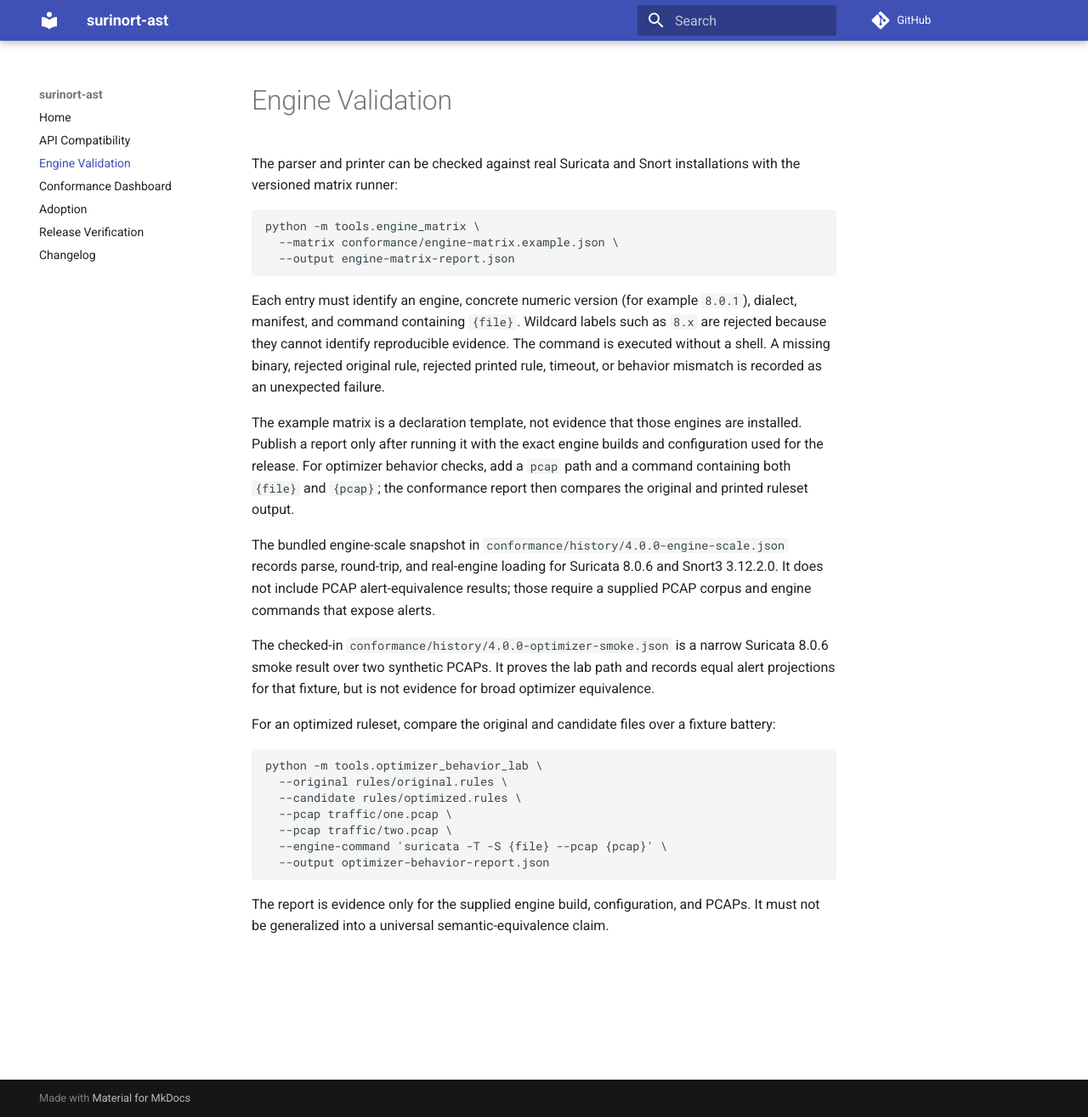
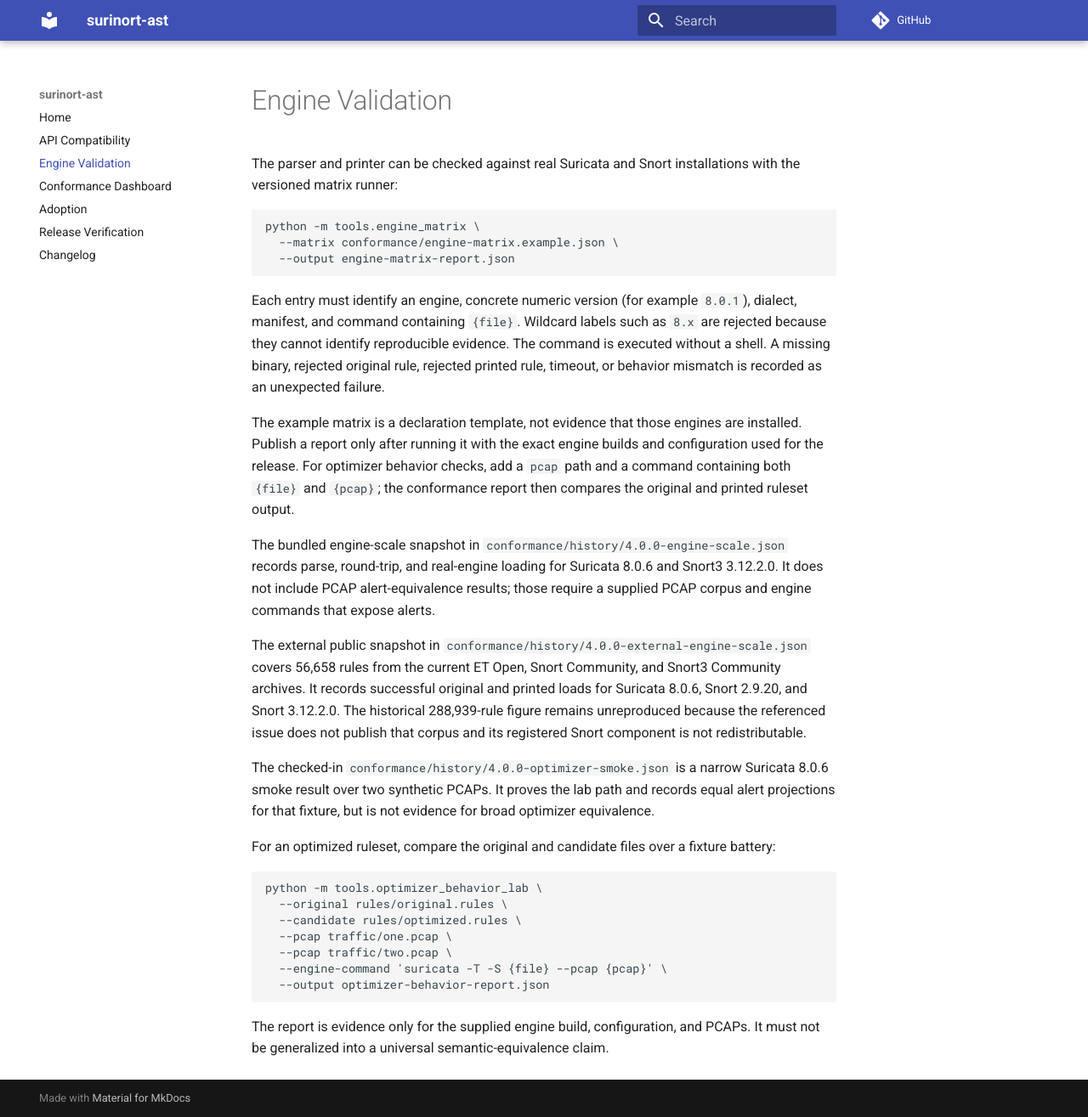
Before and after one commit to seifreed/surinort-ast, an MkDocs documentation site: the page built from docs/engine-validation.md, in a window 1280 px wide and 1315 px high. Shown: the whole window at 85% size. Built offline with MkDocs 1.6.1 and Material for MkDocs 9.7.7, drawn with Linux system fonts in a browser that asks for light colours; comment, search, counter and statistics services are not loaded.

Commit message:
docs: link external engine scale evidence

```diff
--- a/docs/engine-validation.md
+++ b/docs/engine-validation.md
@@ -28,6 +28,14 @@ real-engine loading for Suricata 8.0.6 and Snort3 3.12.2.0. It does not include
 PCAP alert-equivalence results; those require a supplied PCAP corpus and
 engine commands that expose alerts.
 
+The external public snapshot in
+`conformance/history/4.0.0-external-engine-scale.json` covers 56,658 rules from
+the current ET Open, Snort Community, and Snort3 Community archives. It records
+successful original and printed loads for Suricata 8.0.6, Snort 2.9.20, and
+Snort 3.12.2.0. The historical 288,939-rule figure remains unreproduced because
+the referenced issue does not publish that corpus and its registered Snort
+component is not redistributable.
+
 The checked-in `conformance/history/4.0.0-optimizer-smoke.json` is a narrow
 Suricata 8.0.6 smoke result over two synthetic PCAPs. It proves the lab path
 and records equal alert projections for that fixture, but is not evidence for
```
